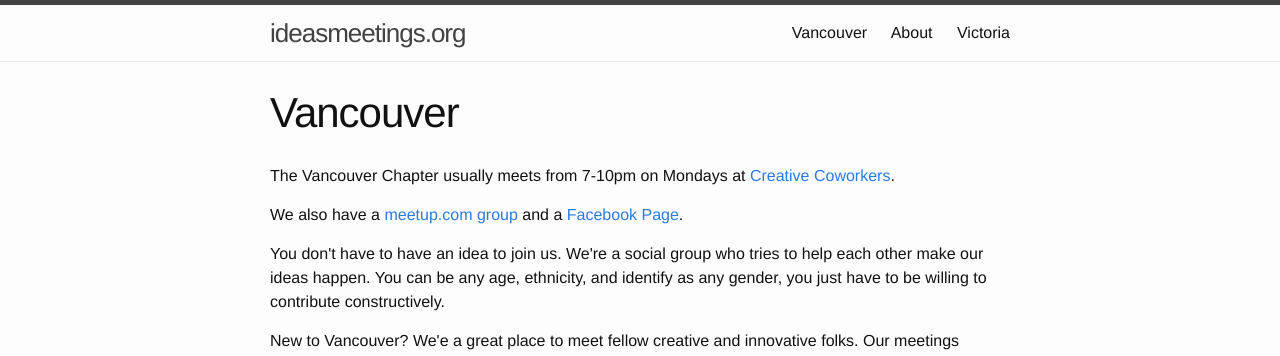
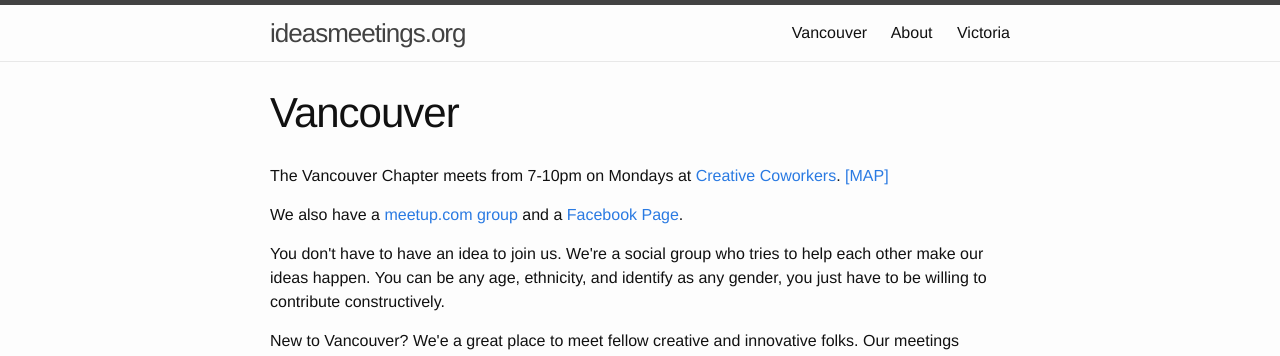
Before and after one commit to improvethings/improvethings.github.io, a Jekyll site: the page built from vancouver/index.html, in a window 1280 px wide. Shown: the top 356 px of the page. Built offline with Jekyll 4.4.1, drawn with Linux system fonts in a browser that asks for light colours.

Commit message:
add link to map-location

```diff
--- a/vancouver/index.html
+++ b/vancouver/index.html
@@ -18,7 +18,7 @@ categories: []
 tags: []
 comments: []
 ---
-<p>The Vancouver Chapter usually meets from 7-10pm on Mondays at <a href="http://creativecoworkers.com/">Creative Coworkers</a>.</p>
+<p>The Vancouver Chapter meets from 7-10pm on Mondays at <a href="http://creativecoworkers.com/">Creative Coworkers</a>. <a href="https://www.google.ca/maps/place/Creative+Coworkers/@49.2841709,-123.0992541,17.44z/data=!4m2!3m1!1s0x0:0x66a7569c05387d5"> [MAP] </a></p>
 <p>We also have a <a href="http://www.meetup.com/IdeasVancouver/">meetup.com group </a> and a <a href="https://www.facebook.com/ideasvan">Facebook Page</a>.</p>
 <p>You don't have to have an idea to join us. We're a social group who tries to help each other make our ideas happen. You can be any age, ethnicity, and identify as any gender, you just have to be willing to contribute constructively.</p>
 <p> New to Vancouver? We'e a great place to meet fellow creative and innovative folks. Our meetings average 10-15 people, however we've had some meetings be over 30. </p>
```
